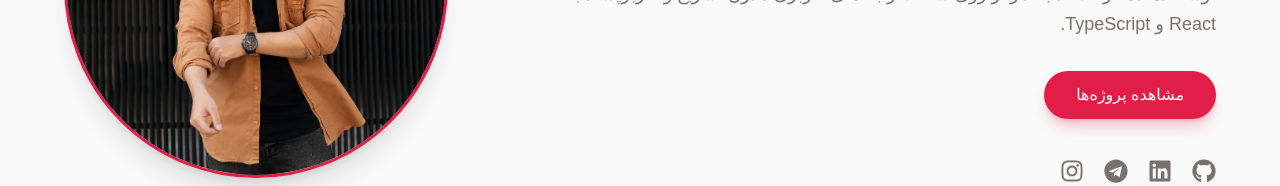
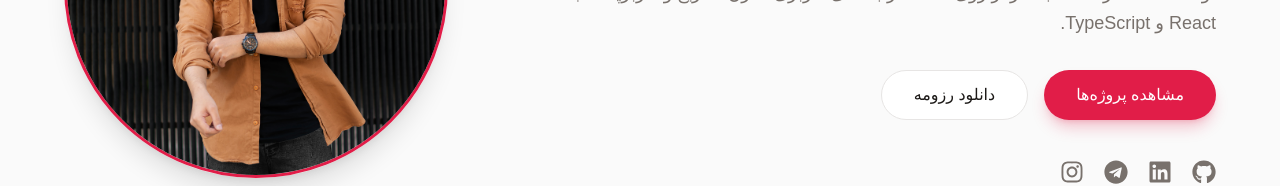
Before and after one commit to Mamziii/portfolio, a React (Vite) app: page / in a window 1280 px wide. Shown: the part 430-616 px from the top of the page. Built offline with nearby package versions, Linux system fonts and the light colour scheme; no server answers.

Commit message:
add download resume btn

```diff
--- a/src/components/Hero.tsx
+++ b/src/components/Hero.tsx
@@ -35,7 +35,13 @@ export default function Hero() {
                 مشاهده پروژه‌ها
               </a>
 
-
+              <a
+                href="/cv.pdf"
+                download
+                className="inline-flex items-center justify-center px-8 py-3 rounded-full border border-border bg-card hover:border-accent/50 text-foreground font-medium transition-colors"
+              >
+                دانلود رزومه
+              </a>
             </div>
 
             <div className="flex items-center gap-5 justify-center lg:justify-start">
@@ -58,7 +64,7 @@ export default function Hero() {
                 <FaLinkedin />
               </a>
               <a
-               href="https://t.me/mhmmdrezakaviyani"
+                href="https://t.me/mhmmdrezakaviyani"
                 target="_blank"
                 rel="noopener noreferrer"
                 className="text-muted hover:text-accent transition-colors text-2xl"
@@ -67,7 +73,7 @@ export default function Hero() {
                 <FaTelegram />
               </a>
               <a
-               href="https://instagram.com/mhmmreza.kaviyani"
+                href="https://instagram.com/mhmmreza.kaviyani"
                 target="_blank"
                 rel="noopener noreferrer"
                 className="text-muted hover:text-accent transition-colors text-2xl"
```
Also changed, not shown: 1 other file (tests, documents, lock files or other folders).
